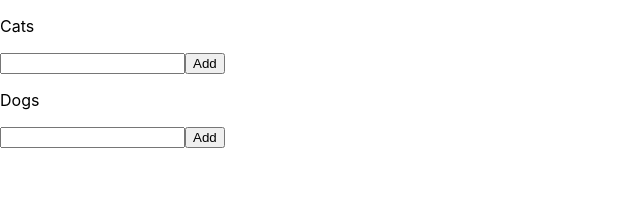
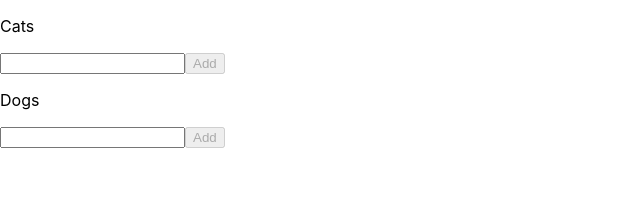
Before and after one commit to DmytroSav4uk/dsreactproject, a React (Create React App) app: page / in a window 1280 px wide. Shown: the top 198 px of the page, without its empty margins (0-640 px from the left). Built offline with nearby package versions, Linux system fonts and the light colour scheme.

Commit message:
finished but need to improve code

```diff
--- a/src/Components/Cats/Cats.js
+++ b/src/Components/Cats/Cats.js
@@ -1,9 +1,19 @@
 import {useEleReducer} from "../../Reducers/reducers";
 import {CREATE, DELETE} from "../../Reducers/actions";
-import {useRef} from "react";
+import {useRef,useState} from "react";
 import {Cat} from "./Cat";
 
+
 export default function Cats() {
+
+
+    const [value, setValue] = useState('');
+
+    const handleChange = (event) => {
+        setValue(event.target.value);
+    };
+
+
 
     const [state, dispatch] = useEleReducer();
 
@@ -11,18 +21,19 @@ export default function Cats() {
 
     const createCat = () => {
         dispatch({type: CREATE, payload: {name: catName.current.value}})
-        catName.current.value ="";
     }
 
     const deleteCat = (id) => {
         dispatch({type: DELETE, payload:{id}})
     }
 
+
+
     return(
         <div>
             <p> Cats</p>
-            <input type="text" ref={catName} />
-            <button onClick={createCat}>Add</button>
+            <input type="text"   value={value} onChange={handleChange} ref={catName} />
+            <button disabled={!value} onClick={createCat}>Add</button>
             <div>{state.map((cat, index) => <Cat key={index} cat={cat} deleteCat={deleteCat}/>)}</div>
         </div>
     )
--- a/src/Components/Dogs/Dogs.js
+++ b/src/Components/Dogs/Dogs.js
@@ -1,21 +1,27 @@
 import {Dog} from "./Dog";
 import {useEleReducer} from "../../Reducers/reducers";
 import {CREATE, DELETE} from "../../Reducers/actions";
-import {useRef} from "react";
+import {useRef, useState} from "react";
 
 
 export default function Dogs (){
 
+    const [value, setValue] = useState('');
+
+    const handleChange = (event) => {
+        setValue(event.target.value);
+    };
+
     const [state, dispatch] = useEleReducer();
 
-    let dogName = useRef()
+    let dogName = useRef(null)
 
 
 
 
 const createDog = () => {
     dispatch({type: CREATE, payload: {name: dogName.current.value}})
-    dogName.current.value ="";
+    dogName.current.value = '';
 }
 
 const deleteDog = (id) => {
@@ -23,13 +29,11 @@ const deleteDog = (id) => {
 }
 
 
-
-
     return(
         <div>
             <p>Dogs</p>
-            <input type="text" ref={dogName} />
-            <button onClick={createDog}>Add</button>
+            <input type="text" ref={dogName}  value={value} onChange={handleChange} />
+            <button disabled={!value} onClick={createDog}>Add</button>
             <div>{state.map((dog, index) => <Dog key={index} dog={dog} deleteDog={deleteDog}/>)}</div>
         </div>
     )
```
